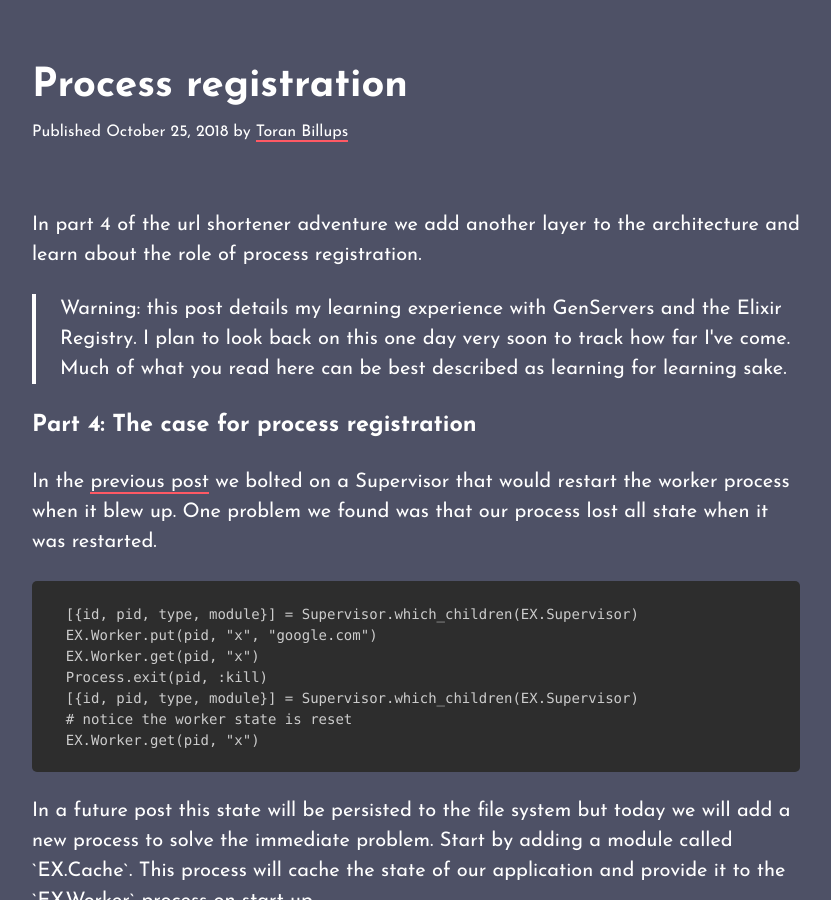
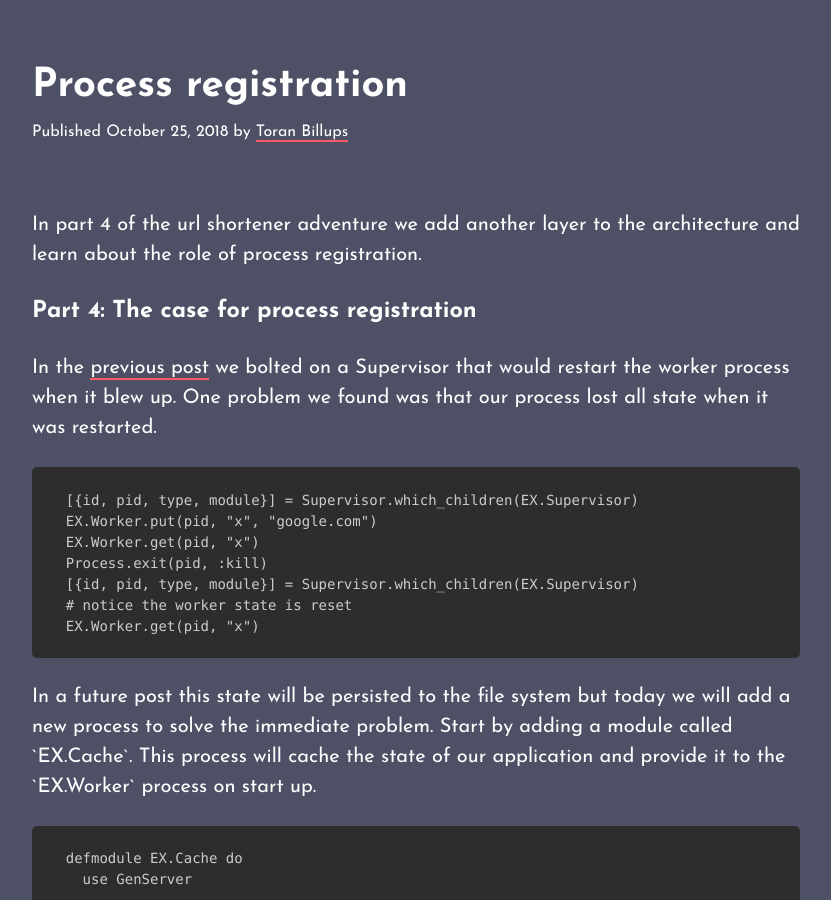
Before and after one commit to toranb/toranb.github.io, a Jekyll site: the page built from _posts/2018-10-25-process-registration.html, in a window 1280 px wide and 900 px high. Shown: the whole window, without its empty margins (224-1055 px from the left). Built offline with Jekyll 4.4.1, drawn with Linux system fonts in a browser that asks for light colours; Markdown is read by kramdown in place of the engine named in the settings.

Commit message:
removed warning from step 4 ... self-explanatory

```diff
--- a/_posts/2018-10-25-process-registration.html
+++ b/_posts/2018-10-25-process-registration.html
@@ -5,8 +5,6 @@ date:   2018-10-25 18:00:00
 categories: blog archive
 ---
 <p>In part 4 of the url shortener adventure we add another layer to the architecture and learn about the role of process registration.</p>
-
-<blockquote>Warning: this post details my learning experience with GenServers and the Elixir Registry. I plan to look back on this one day very soon to track how far I've come. Much of what you read here can be best described as learning for learning sake.</blockquote>
 
 <h3>Part 4: The case for process registration</h3>
 
```
